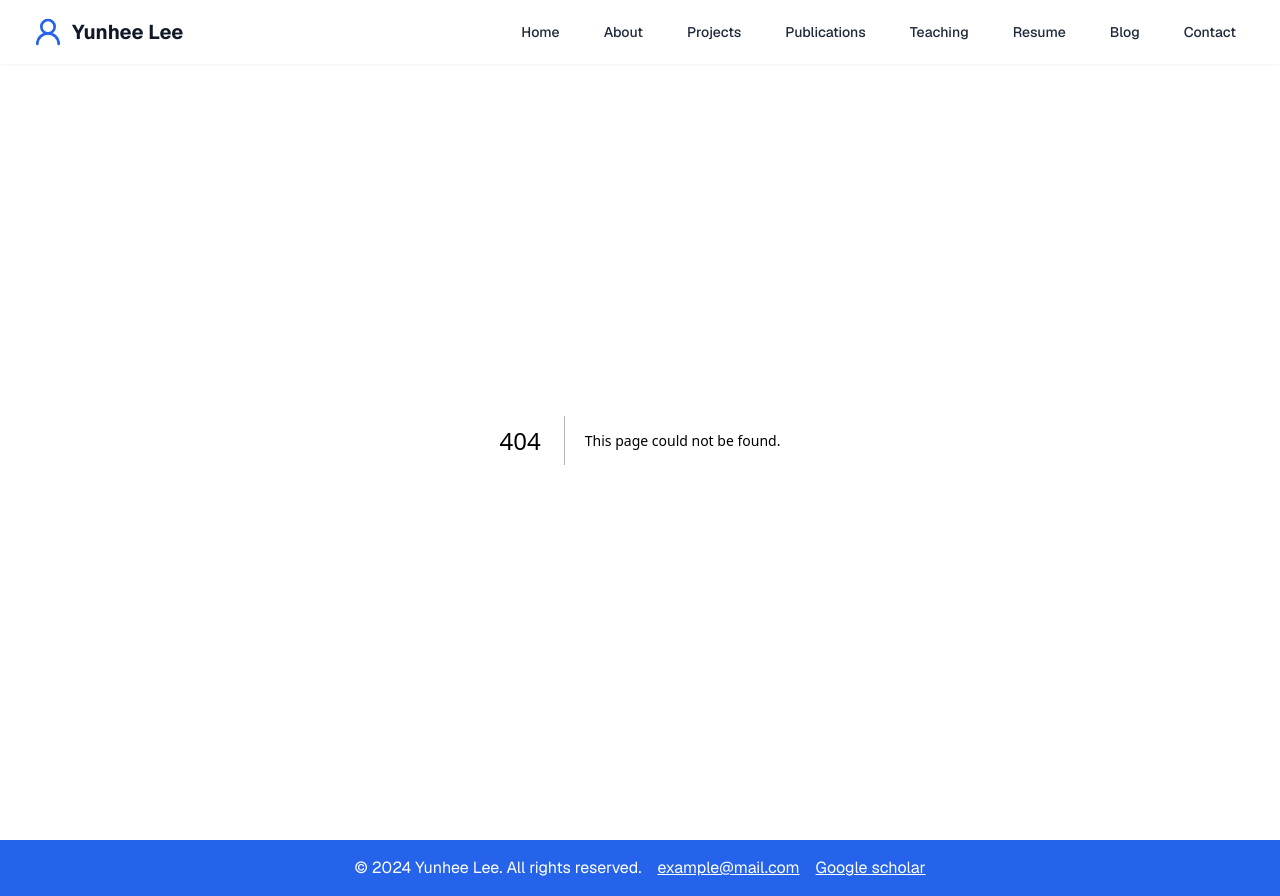
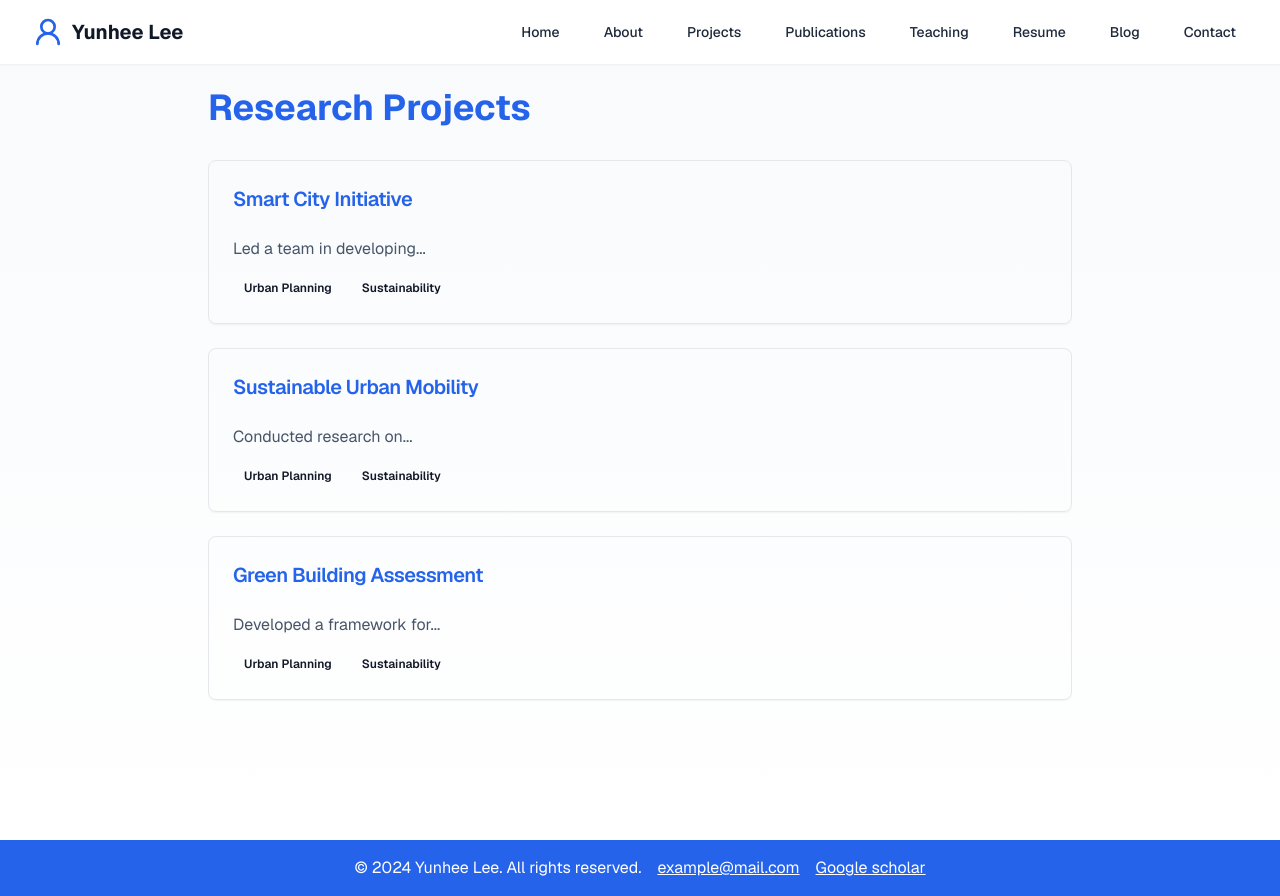
Before and after one commit to Nathaniyell/yunhee-academic-portfolio, a Next.js app: page /project in a window 1280 px wide. Before the commit this address had no page. Built offline with nearby package versions, Linux system fonts and the light colour scheme.

Commit message:
update next.config.mjs and contact and project pages

```diff
--- a/src/app/contact/page.tsx
+++ b/src/app/contact/page.tsx
@@ -4,7 +4,7 @@ import { Card, CardContent, CardHeader, CardTitle } from "@/components/ui/card"
 import { BookOpen, Database, Mail } from 'lucide-react'
 import type { LucideIcon } from "lucide-react"
 
-type IconComponent = LucideIcon | React.FC<React.SVGProps<SVGSVGElement>>;
+type IconComponent = LucideIcon | ((props: React.SVGProps<SVGSVGElement>) => JSX.Element);
 
 type SocialLink = {
   name: string;
--- /dev/null
+++ b/src/app/project/page.tsx
@@ -0,0 +1,51 @@
+'use client'
+import React from "react"
+import { motion } from 'framer-motion'
+import { Card, CardContent, CardHeader, CardTitle } from "@/components/ui/card"
+import { Badge } from "@/components/ui/badge"
+import { ScrollArea } from "@/components/ui/scroll-area"
+import { resumeData } from '@/lib/data'
+
+export default function ProjectPage() {
+  return (
+    <div className="min-h-screen bg-gradient-to-b from-slate-50 to-white py-12">
+      <div className="max-w-4xl mx-auto px-4">
+        <motion.h1
+          className="text-4xl font-bold text-blue-600 mb-8"
+          initial={{ opacity: 0, y: -20 }}
+          animate={{ opacity: 1, y: 0 }}
+          transition={{ duration: 0.5 }}
+        >
+          Research Projects
+        </motion.h1>
+
+        <ScrollArea className="h-[calc(100vh-200px)]">
+          <div className="space-y-6">
+            {resumeData.projects.map((project, index) => (
+              <motion.div
+                key={project.name}
+                initial={{ opacity: 0, y: 20 }}
+                animate={{ opacity: 1, y: 0 }}
+                transition={{ delay: index * 0.1 }}
+              >
+                <Card className="hover:shadow-lg transition-shadow">
+                  <CardHeader>
+                    <CardTitle className="text-xl text-blue-600">{project.name}</CardTitle>
+                  </CardHeader>
+                  <CardContent>
+                    <p className="text-slate-600 mb-4">{project.description}</p>
+                    <div className="flex flex-wrap gap-2">
+                      {resumeData.areasOfInterest.slice(0, 2).map((area) => (
+                        <Badge key={area} variant="secondary">{area}</Badge>
+                      ))}
+                    </div>
+                  </CardContent>
+                </Card>
+              </motion.div>
+            ))}
+          </div>
+        </ScrollArea>
+      </div>
+    </div>
+  )
+}
```
Also changed, not shown: next.config.mjs (+1 -8 lines).
